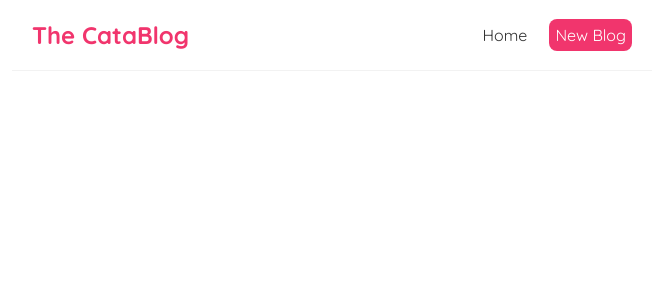
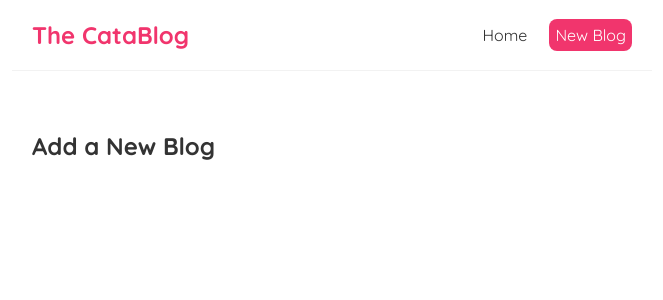
Before and after one commit to kevinfu1/CataBlog, a React (Create React App) app: page /create in a window 1280 px wide. Shown: the top 300 px of the page, without its empty margins (308-971 px from the left). Built offline with nearby package versions, Linux system fonts and the light colour scheme; the HTML template or start-up script is replaced by a standard one.

Commit message:
lesson 22

```diff
--- a/src/App.js
+++ b/src/App.js
@@ -1,5 +1,6 @@
 import Navbar from './Navbar'
 import Home from './Home'
+import Create from './Create';
 import { BrowserRouter as Router, Route, Routes } from 'react-router-dom'
 
 function App() {
@@ -10,6 +11,7 @@
         <div className = "content">
           <Routes>
             <Route path="/" element={<Home />} />
+            <Route path="create/*" element={<Create />} />
           </Routes>
         </div>
       </div>
--- /dev/null
+++ b/src/Create.js
@@ -0,0 +1,9 @@
+const Create = () => {
+  return (
+    <div className="create">
+      <h2>Add a New Blog</h2>
+    </div>
+  );
+}
+
+export default Create;
```
